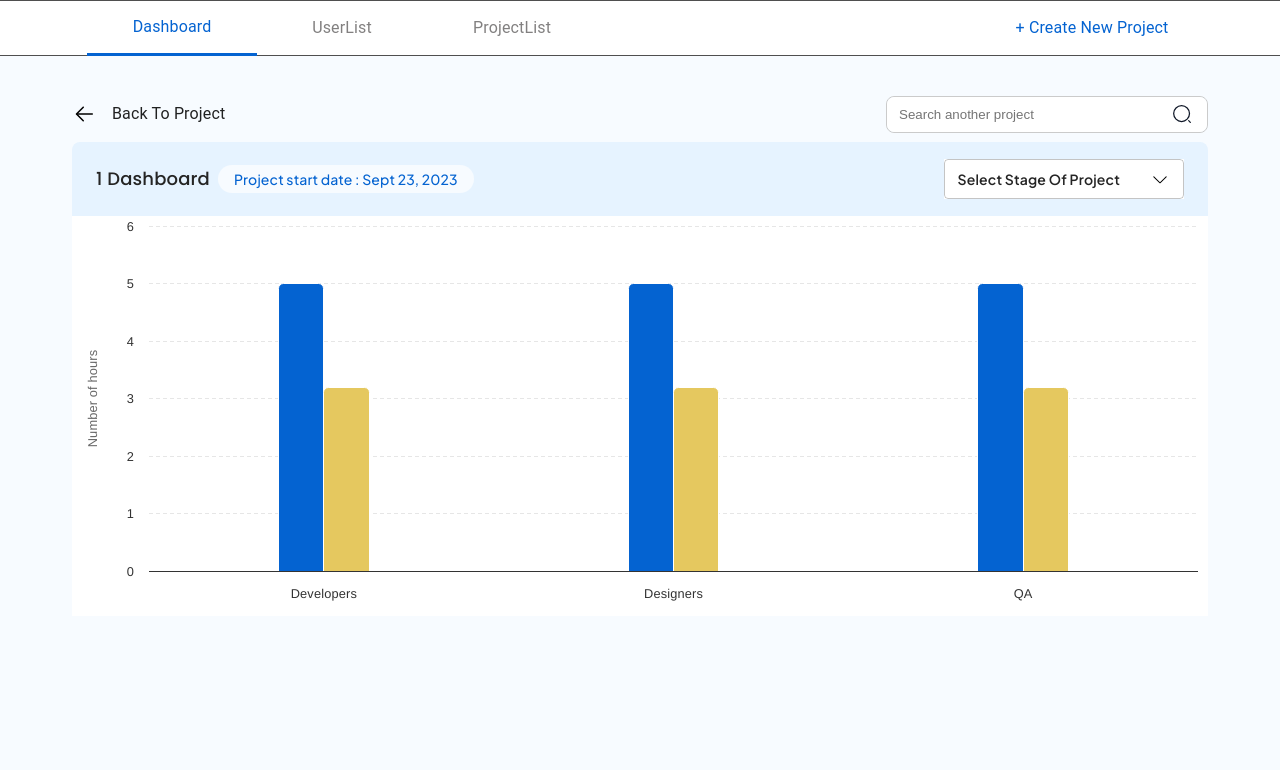
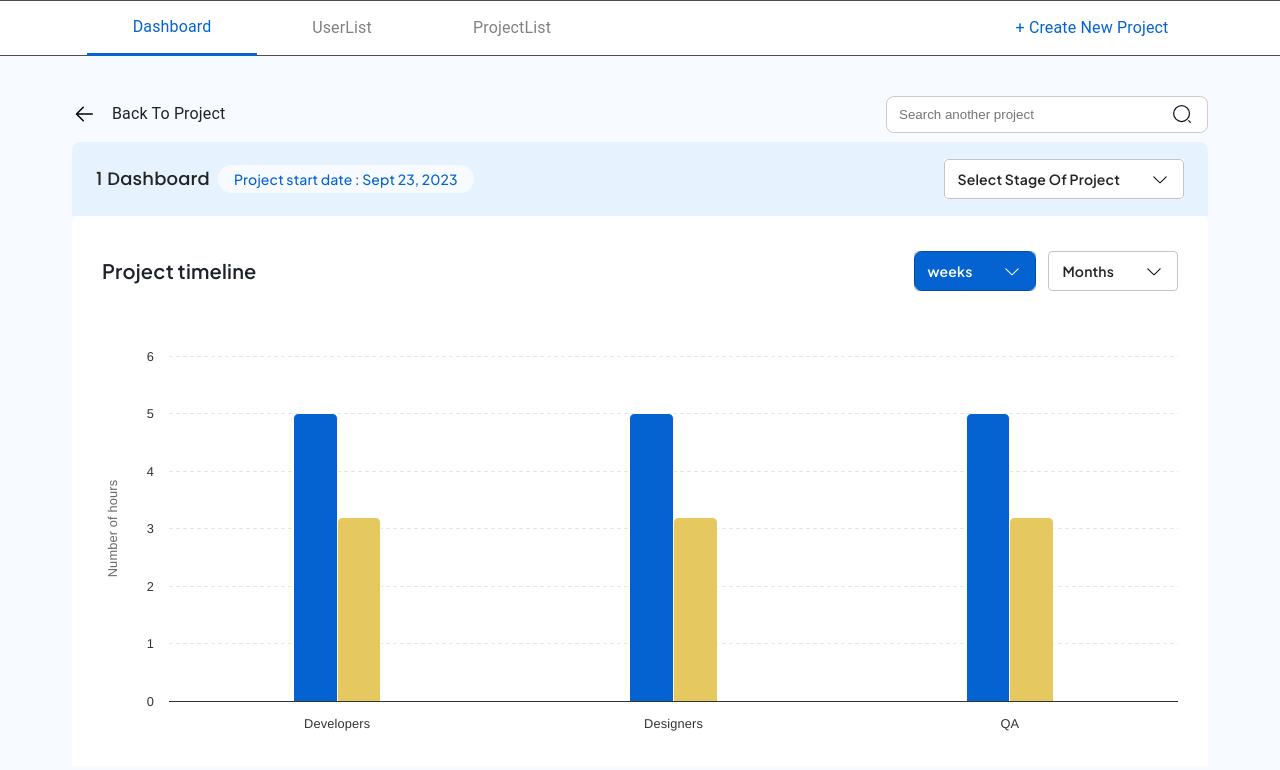
Before and after one commit to MunafHajir/tasksheet-manager, a React (Create React App) app in the folder tasksheet-manager/: page /ProjectList/1 in a window 1280 px wide. Shown: the top 770 px of the page. Built offline with nearby package versions, Linux system fonts and the light colour scheme.

Commit message:
UI Improved In Project Details

```diff
--- a/tasksheet-manager/src/Components/Common/SelectBox.jsx
+++ b/tasksheet-manager/src/Components/Common/SelectBox.jsx
@@ -1,4 +1,4 @@
-import React from "react";
+import React, { useState } from "react";
 import MenuItem from "@mui/material/MenuItem";
 import FormControl from "@mui/material/FormControl";
 import Select from "@mui/material/Select";
@@ -21,19 +21,19 @@ const useStyle = createUseStyles({
     justifyContent: "center",
     alignItems: "center",
     padding: "8px 16px",
-    paddingLeft:"0px",
-    cursor:"pointer"
+    paddingLeft: "0px",
+    cursor: "pointer",
   },
   icon: {
     fill: "black",
     height: "16px",
-    marginBottom:"4px",
+    marginBottom: "4px",
   },
 });
 
 const SelectBox = props => {
   const classes = useStyle();
-  const [select, setSelect] = React.useState("");
+  const [select, setSelect] = useState("");
 
   const handleChange = event => {
     setSelect(event.target.value);
@@ -48,7 +48,7 @@ const SelectBox = props => {
         <Select
           sx={{
             height: 40,
-            overflow:"hidden"
+            overflow: "hidden",
           }}
           value={select}
           onChange={handleChange}
@@ -61,7 +61,10 @@ const SelectBox = props => {
                 viewBox="0 0 16 16"
                 fill="none"
               >
-                <path d="M8.00039 13.137L13.8184 7.47569C13.8653 7.42908 13.9209 7.39223 13.9822 7.36728C14.0434 7.34232 14.1089 7.32975 14.1751 7.3303C14.2412 7.33085 14.3065 7.34451 14.3673 7.37047C14.4281 7.39644 14.4831 7.43421 14.5293 7.4816C14.5754 7.52898 14.6116 7.58504 14.6359 7.64652C14.6602 7.70801 14.6721 7.7737 14.6708 7.8398C14.6695 7.9059 14.6552 7.9711 14.6286 8.03161C14.602 8.09213 14.5636 8.14676 14.5157 8.19236L8.34905 14.1924C8.25571 14.2832 8.13062 14.334 8.00039 14.334C7.87016 14.334 7.74506 14.2832 7.65172 14.1924L1.48506 8.19236C1.43718 8.14676 1.39882 8.09213 1.3722 8.03161C1.34558 7.9711 1.33123 7.9059 1.32997 7.8398C1.32871 7.7737 1.34057 7.70801 1.36487 7.64652C1.38917 7.58504 1.42542 7.52898 1.47152 7.4816C1.51763 7.43421 1.57267 7.39644 1.63347 7.37047C1.69427 7.34451 1.75961 7.33085 1.82572 7.3303C1.89183 7.32975 1.9574 7.34232 2.01862 7.36728C2.07984 7.39223 2.1355 7.42908 2.18239 7.47569L8.00039 13.137Z" />
+                <path
+                  d="M8.00039 13.137L13.8184 7.47569C13.8653 7.42908 13.9209 7.39223 13.9822 7.36728C14.0434 7.34232 14.1089 7.32975 14.1751 7.3303C14.2412 7.33085 14.3065 7.34451 14.3673 7.37047C14.4281 7.39644 14.4831 7.43421 14.5293 7.4816C14.5754 7.52898 14.6116 7.58504 14.6359 7.64652C14.6602 7.70801 14.6721 7.7737 14.6708 7.8398C14.6695 7.9059 14.6552 7.9711 14.6286 8.03161C14.602 8.09213 14.5636 8.14676 14.5157 8.19236L8.34905 14.1924C8.25571 14.2832 8.13062 14.334 8.00039 14.334C7.87016 14.334 7.74506 14.2832 7.65172 14.1924L1.48506 8.19236C1.43718 8.14676 1.39882 8.09213 1.3722 8.03161C1.34558 7.9711 1.33123 7.9059 1.32997 7.8398C1.32871 7.7737 1.34057 7.70801 1.36487 7.64652C1.38917 7.58504 1.42542 7.52898 1.47152 7.4816C1.51763 7.43421 1.57267 7.39644 1.63347 7.37047C1.69427 7.34451 1.75961 7.33085 1.82572 7.3303C1.89183 7.32975 1.9574 7.34232 2.01862 7.36728C2.07984 7.39223 2.1355 7.42908 2.18239 7.47569L8.00039 13.137Z"
+                  fill={props.dropDownIconColor}
+                />
               </svg>
             </Box>
           )}
--- a/tasksheet-manager/src/Containers/CreateNewProject/NewProjectUserSelectionModel.jsx
+++ b/tasksheet-manager/src/Containers/CreateNewProject/NewProjectUserSelectionModel.jsx
@@ -1,5 +1,5 @@
 import { TabContext, TabList, TabPanel } from "@mui/lab";
-import { Box, Modal, Tab, Button } from "@mui/material";
+import { Box, Modal, Tab } from "@mui/material";
 import React, { useState } from "react";
 import { createUseStyles } from "react-jss";
 import SearchBar from "../../Components/Common/SearchBar";
--- a/tasksheet-manager/src/Containers/DashboardProjectList/ProjectDetail/ProjectDetail.jsx
+++ b/tasksheet-manager/src/Containers/DashboardProjectList/ProjectDetail/ProjectDetail.jsx
@@ -2,6 +2,7 @@ import { Box } from "@mui/material";
 import SearchBar from "Components/Common/SearchBar";
 import SelectBox from "Components/Common/SelectBox";
 import SupportingText from "Components/Common/SupportingText";
+import Text from "Components/Common/Text";
 import ProjectTimelineGraph from "Components/Graph/ProjectTimelineGraph";
 import React from "react";
 import { createUseStyles } from "react-jss";
@@ -23,6 +24,14 @@ const useStyle = createUseStyles({
   ContainerWidth: {
     minWidth: "17vw",
     backgroundColor: "#fff",
+  },
+  weekContainer: {
+    backgroundColor: "#0463D1",
+    borderRadius: "8px",
+    color: "#fff",
+  },
+  colorWhite: {
+    color: "#fff",
   },
   Container: {
     display: "flex",
@@ -57,6 +66,43 @@ const useStyle = createUseStyles({
     fontWeight: 500,
     lineHeight: "28px",
   },
+  TimelineGap: {
+    display: "flex",
+    gap: "12px",
+  },
+  timeline: {
+    color: "#1D2129",
+    fontFamily: "Plus Jakarta Sans",
+    fontSize: "20px",
+    fontWeight: 600,
+    lineHeight: "28px",
+  },
+  MonthContainer: {
+    background: "#fff",
+  },
+  TimelineContainer: {
+    display: "flex",
+    justifyContent: "space-between",
+    alignItems: "center",
+    background: "#fff",
+    borderRadius: "8px 8px 0px 0px",
+    padding: "35px 30px",
+  },
+  projectGap: {
+    // display: "flex",
+    // gap: "45px",
+    margin: "45px 0px",
+    width:"100%",
+    backgroundColor: "#fff",
+  },
+  graphGap: {
+    display: "flex",
+    flexDirection: "column",
+  },
+  GraphWidth:{
+    padding:"20px",
+    backgroundColor:"#fff"
+  }
 });
 
 const ProjectDetail = () => {
@@ -72,6 +118,28 @@ const ProjectDetail = () => {
     { value: "Development Stage" },
     { value: "Testing Stage" },
     { value: "Project Completed" },
+  ];
+
+  const week = [
+    { value: "Week 1" },
+    { value: "Week 2" },
+    { value: "Week 3" },
+    { value: "Week 4" },
+  ];
+
+  const Month = [
+    { value: "January" },
+    { value: "February" },
+    { value: "March" },
+    { value: "April" },
+    { value: "May" },
+    { value: "June" },
+    { value: "July" },
+    { value: "August" },
+    { value: "September" },
+    { value: "October" },
+    { value: "November" },
+    { value: "December" },
   ];
 
   return (
@@ -109,6 +177,8 @@ const ProjectDetail = () => {
           />
         </Box>
       </Box>
+
+      <Box classname={classes.projectGap}>
         <Box className={classes.Container}>
           <Box className={classes.textContainer}>
             <p className={classes.projectName}>{`${ProjectName} Dashboard`}</p>
@@ -123,9 +193,36 @@ const ProjectDetail = () => {
             menuList={data}
             title={"Select Stage Of Project"}
             ContainerWidth={classes.ContainerWidth}
+            dropDownIconColor={"Black"}
           />
         </Box>
+        <Box className={classes.graphGap}>
+          <Box className={classes.TimelineContainer}>
+            <Box>
+              <Text title={"Project timeline"} classes={classes.timeline} />
+            </Box>
+            <Box className={classes.TimelineGap}>
+              <SelectBox
+                menuList={week}
+                title={"weeks"}
+                ContainerWidth={classes.weekContainer}
+                classesP={classes.colorWhite}
+                dropDownIconColor={"white"}
+              />
+              <SelectBox
+                menuList={Month}
+                title={"Months"}
+                ContainerWidth={classes.MonthContainer}
+                // classesP={classes.colorWhite}
+                dropDownIconColor={"black"}
+              />
+            </Box>
+          </Box>
+          <Box className={classes.GraphWidth}>
             <ProjectTimelineGraph />
+          </Box>
+        </Box>
+      </Box>
     </>
   );
 };
```
Lines whose indentation alone changed are shown as unchanged.
